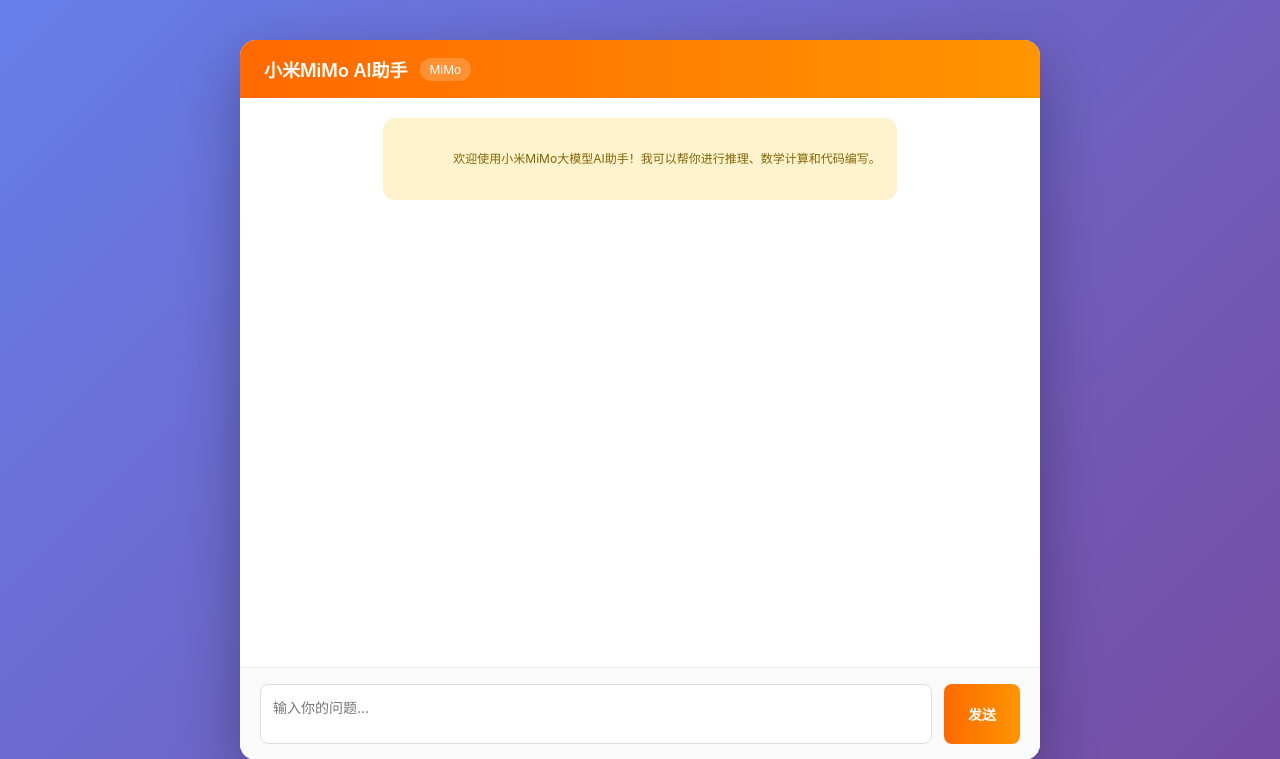
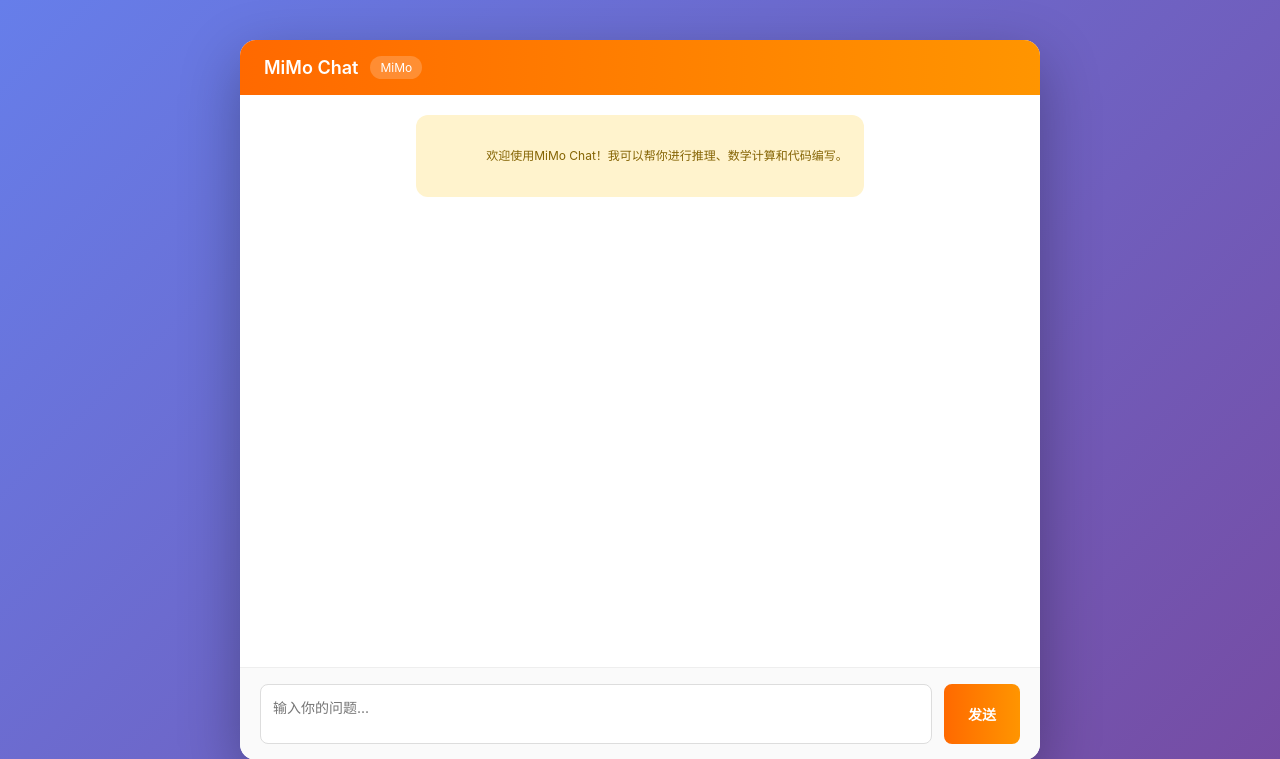
Before and after one commit to z0561252-oss/Hello-World, a Flask app: page / in a window 1280 px wide. Shown: the top 759 px of the page. Run offline with Flask 3, Linux system fonts and the light colour scheme.

Commit message:
refactor: 通用化项目描述，移除品牌特定引用

```diff
--- a/app.py
+++ b/app.py
@@ -7,7 +7,7 @@ load_dotenv()
 
 app = Flask(__name__)
 
-# 小米MiMo API配置
+# API配置
 client = OpenAI(
     api_key=os.getenv("MIMO_API_KEY", "your-api-key-here"),
     base_url=os.getenv("MIMO_BASE_URL", "https://api.xiaomimimo.com/v1")
@@ -30,7 +30,7 @@ def chat():
     if not user_message:
         return jsonify({"error": "消息不能为空"}), 400
 
-    messages = [{"role": "system", "content": "你是小米MiMo大模型AI助手，擅长推理、数学和代码任务。请用中文回答用户的问题。"}]
+    messages = [{"role": "system", "content": "你是一个智能AI助手，擅长推理、数学和代码任务。请用中文回答用户的问题。"}]
     messages.extend(history)
     messages.append({"role": "user", "content": user_message})
 
--- a/templates/index.html
+++ b/templates/index.html
@@ -3,7 +3,7 @@
 <head>
     <meta charset="UTF-8">
     <meta name="viewport" content="width=device-width, initial-scale=1.0">
-    <title>小米MiMo AI助手</title>
+    <title>MiMo Chat - 智能对话助手</title>
     <style>
         * { margin: 0; padding: 0; box-sizing: border-box; }
         body {
@@ -152,12 +152,12 @@
 <body>
     <div class="container">
         <div class="header">
-            <h1>小米MiMo AI助手</h1>
+            <h1>MiMo Chat</h1>
             <span class="badge" id="model-badge">MiMo</span>
         </div>
         <div class="chat-area" id="chatArea">
             <div class="message system">
-                欢迎使用小米MiMo大模型AI助手！我可以帮你进行推理、数学计算和代码编写。
+                欢迎使用MiMo Chat！我可以帮你进行推理、数学计算和代码编写。
             </div>
         </div>
         <div class="token-info" id="tokenInfo"></div>
```
Also changed, not shown: README.md, 1 other file.
